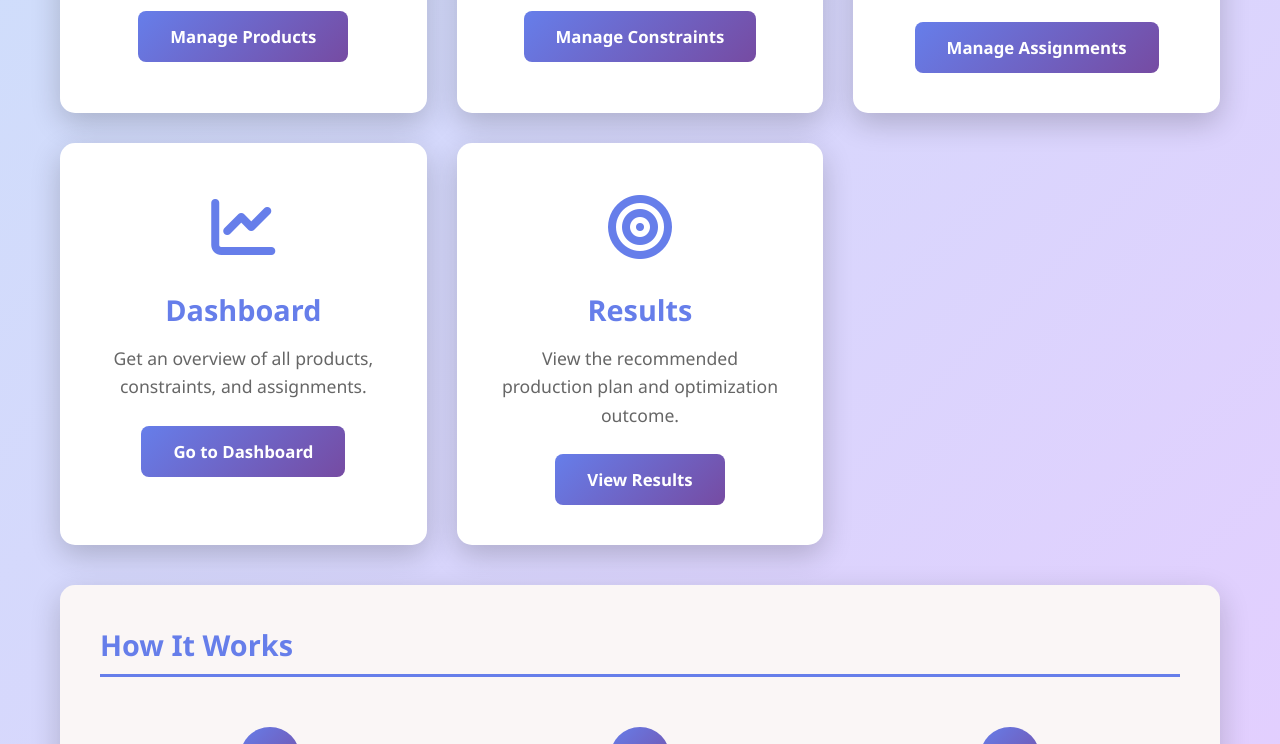
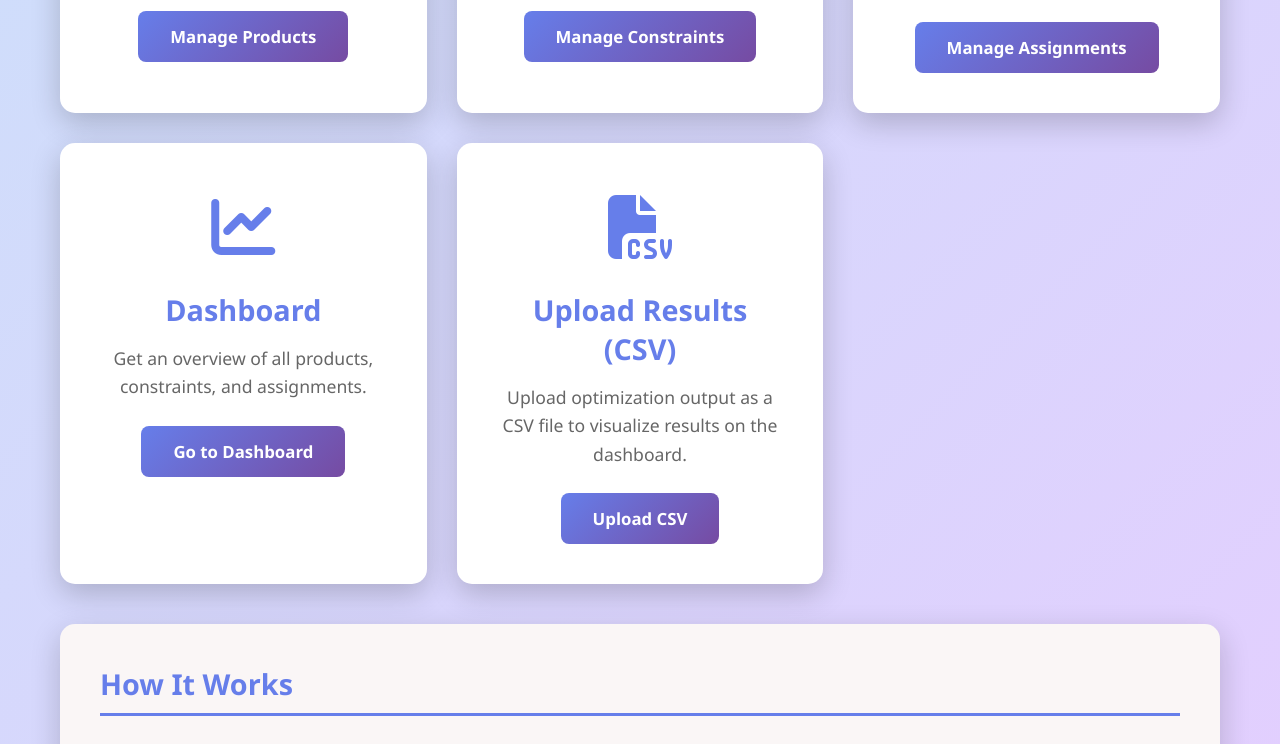
Before and after one commit to Coderxplus/max_fit, a website: page HTML&CSS/pages/index.html in a window 1280 px wide. Shown: the part 676-1420 px from the top of the page. Drawn offline with Linux system fonts and the light colour scheme.

Commit message:
modified the index.html page csv card

```diff
--- a/HTML&CSS/pages/index.html
+++ b/HTML&CSS/pages/index.html
@@ -64,11 +64,16 @@
             </div>
 
             <div class="feature-card">
-                <div class="card-icon"><i class="fa-solid fa-bullseye"></i></div>
-                <h2>Results</h2>
-                <p>View the recommended production plan and optimization outcome.</p>
-                <a href="results.html" class="btn btn-primary">View Results</a>
+                <div class="card-icon">
+                    <i class="fa-solid fa-file-csv"></i>
+                </div>
+                <h2>Upload Results (CSV)</h2>
+                <p>Upload optimization output as a CSV file to visualize results on the dashboard.</p>
+                <a href="CSV.html" class="btn btn-primary">
+                    Upload CSV
+                </a>
             </div>
+
         </div>
 
         <div class="card info-section">
```
